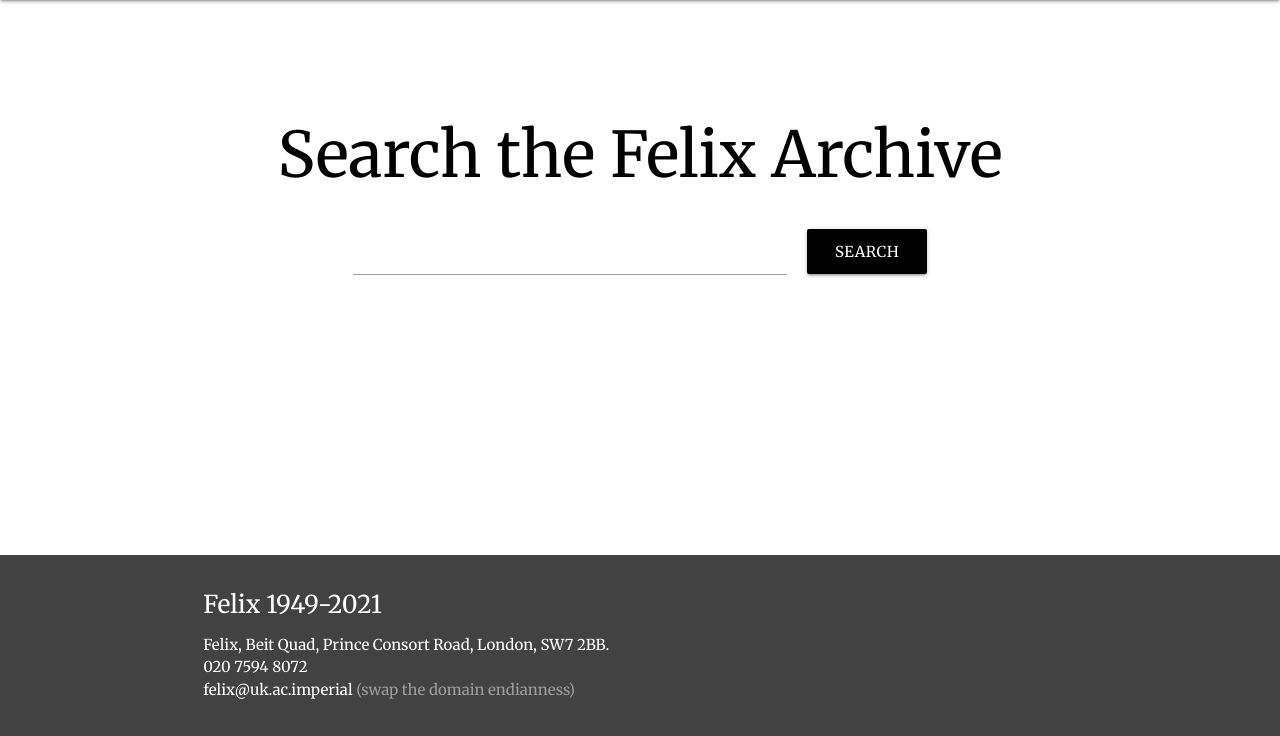
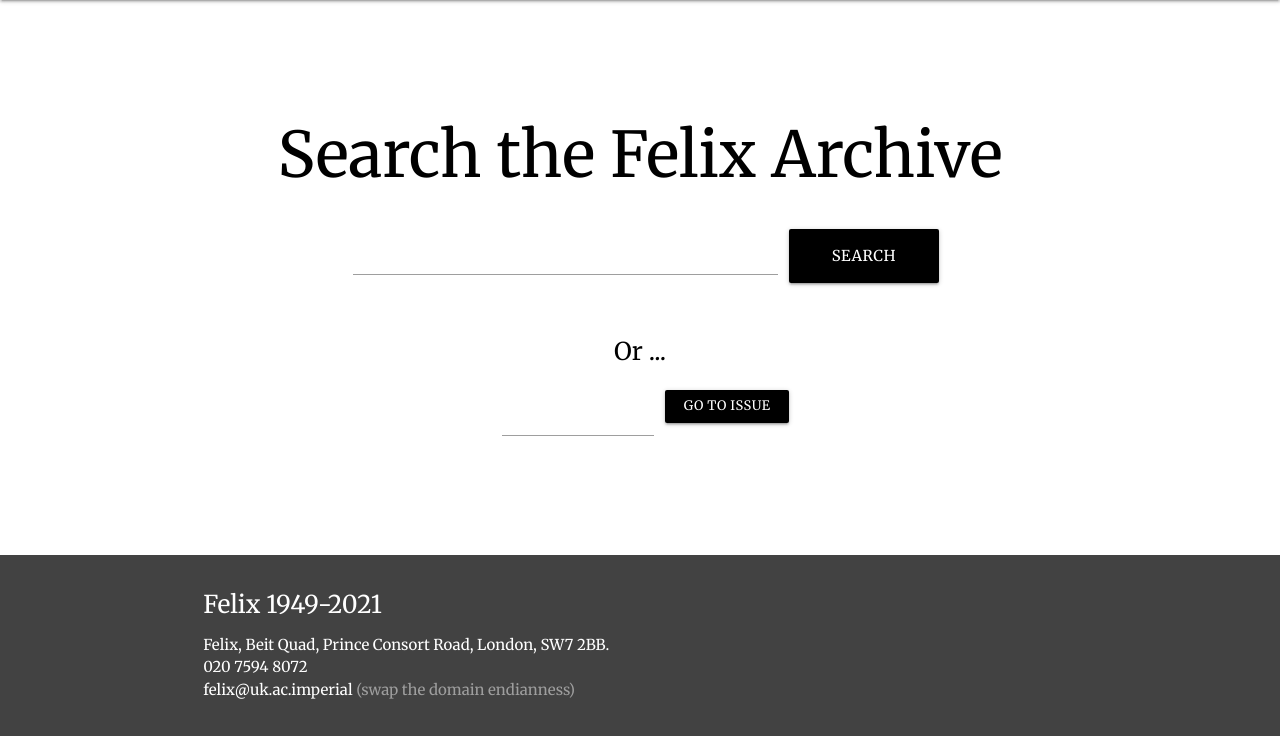
Before and after one commit to FelixOnline/FelixArchive, a Flask app: page / in a window 1280 px wide. Shown: the part 64-800 px from the top of the page. Run offline with Flask 2, Linux system fonts and the light colour scheme; some libraries are stand-ins or nearby versions.

Commit message:
Add feature to go directly to an issue with issue no
Signed-off-by: Andy Wang <cbeuw.andy@gmail.com>

```diff
--- a/index.py
+++ b/index.py
@@ -1,4 +1,4 @@
-from flask import Flask, render_template, request, url_for
+from flask import Flask, render_template, request, url_for, redirect
 from settings import *
 import requests
 from collections import OrderedDict
@@ -9,15 +9,21 @@
 
 app = Flask(__name__)
 
+
+@app.route('/issue', methods=['GET'])
+def issue():
+    return redirect(FELIX_ARCHIVE_LINK.format(request.args.get('no', type=int)))
+
+
+@app.route('/')
+def index():
+    return render_template('index.html', current_year=datetime.now().year, max_issue=MAX_ISSUE)
+
+
 DEFAULT_RESULTS_PER_PAGE = 20
 # TODO: responsive this
 DEFAULT_MAX_PAGE_BUTTONS = 8
 FIRST_ISSUE_DATE = "1949-12-09T00:00:00Z"
-
-
-@app.route('/')
-def index():
-    return render_template('index.html', current_year=datetime.now().year)
 
 
 @app.route('/search', methods=['GET'])
--- a/settings.py
+++ b/settings.py
@@ -1,4 +1,5 @@
 SOLR_SELECT_ENDPOINT = "http://localhost:8983/solr/felix_archive/select"
 FELIX_ARCHIVE_LINK = "https://f001.backblazeb2.com/file/felixonlinearchive/issues/pdfs/felix_{}.pdf"
-SOLR_USERNAME=""
-SOLR_PASSWORD=""
+SOLR_USERNAME = ""
+SOLR_PASSWORD = ""
+MAX_ISSUE = 1756
--- a/static/style.css
+++ b/static/style.css
@@ -48,35 +48,6 @@
     font-family: "Merriweather", Cambria, Cochin, Georgia, Times, 'Times New Roman', serif;
 }
 
-/* Search Input
-   ========================================================================== */
-.search-field {
-    position: relative;
-}
-
-.search-field .search-text-wrapper {
-    overflow: hidden;
-    padding-right: 20px;
-}
-
-.search-field input.search-text {
-    width: 100%;
-}
-
-.search-field .btn, .search-field .btn-large, .search-field .btn-small {
-    float: right;
-    height: 3rem;
-    line-height: 3rem;
-}
-
-.search-field span {
-    cursor: pointer;
-}
-
-ul.dropdown-content.select-dropdown li span {
-    color: #000; /* no need for !important :) */
-}
-
 /* Datepicker colour overrides */
 .datepicker-date-display {
     background-color: #000;
--- a/templates/index.html
+++ b/templates/index.html
@@ -25,16 +25,29 @@
       <h1 class="header center black-text">Search the Felix Archive</h1>
       <div class="row">
         <div class="col s12 m12 l8 offset-l2">
-          <form action="/search" method="get">
-            <div class="search-field input-field">
-              <button class="btn-large black waves-effect waves-light" type="submit">
-                <span>Search</span>
-              </button>
-              <div class="search-text-wrapper">
-                <input class="search-text" type="text" name="q">
+          <div class="row">
+            <form action="/search" method="get">
+              <div class="input-field col s9">
+                <input type="text" name="q">
               </div>
-            </div>
-          </form>
+              <button class="btn-large black waves-effect waves-light input-field col s3" type="submit">Search</button>
+            </form>
+          </div>
+        </div>
+      </div>
+
+      <h5 class="heading center black-text">Or ...</h5>
+
+      <div class="row">
+        <div class="col s8 offset-s2 m4 offset-m4 l4 offset-l4">
+          <div class="row">
+            <form action="/issue" method="get">
+              <div class="input-field col s6 l7">
+                <input type="number" min="1" max="{{ max_issue }}" name="no">
+              </div>
+              <button class="btn-small black waves-effect waves-light input-field col s6 l5" type="submit">Go To Issue</button>
+            </form>
+          </div>
         </div>
       </div>
     </div>
```
